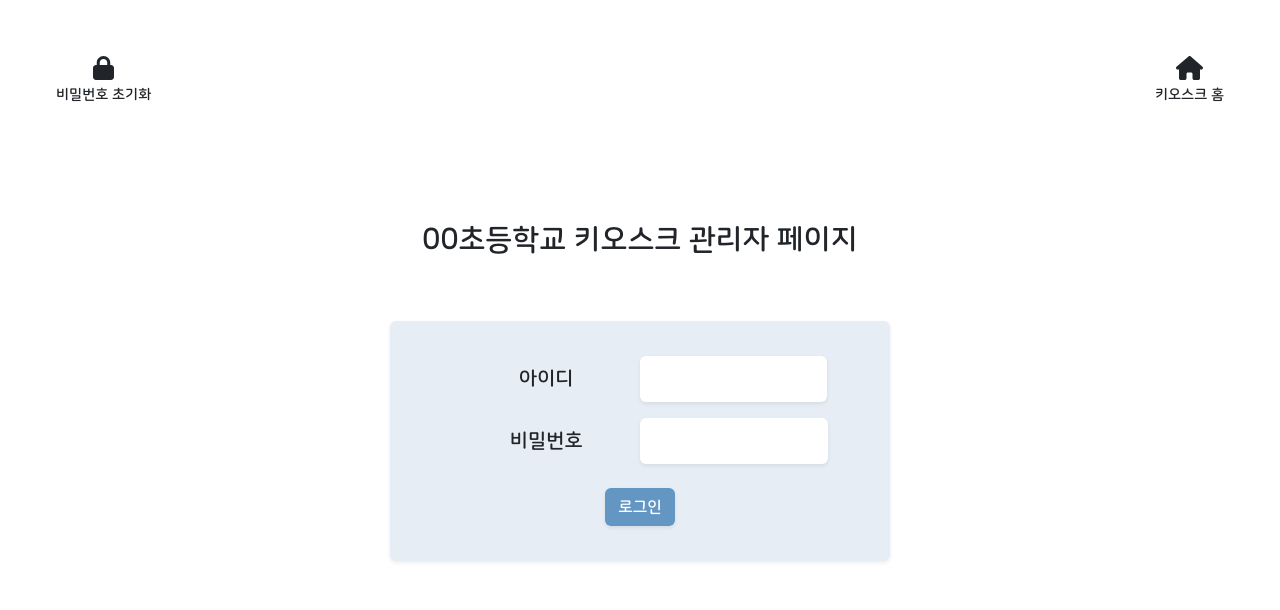
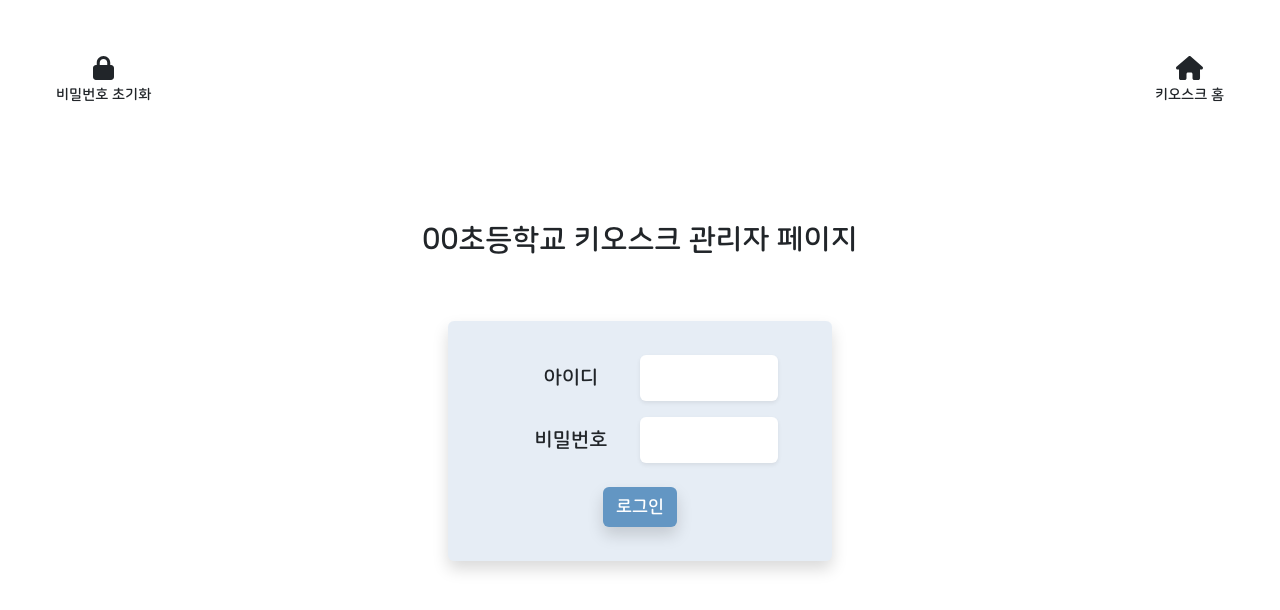
Before and after one commit to Bin-Choi/Kiokio, a Vue app in the folder frontend/kiosk/: page /login in a window 1280 px wide. Shown: the top 610 px of the page. Built offline with nearby package versions, Linux system fonts and the light colour scheme.

Commit message:
login and admin modal ui modified

```diff
--- a/frontend/kiosk/src/components/ChangePasswordModal.vue
+++ b/frontend/kiosk/src/components/ChangePasswordModal.vue
@@ -65,7 +65,7 @@
                 v-model.trim="oldPassword"
               /><br />
 
-              <label for="password1">새 비밀번호</label>
+              <label for="newPassword1">새 비밀번호</label> <br />
               <input
                 type="password"
                 id="newPassword1"
@@ -73,10 +73,10 @@
                 v-model.trim="newPassword1"
               /><br />
 
-              <label for="password2">새 비밀번호 확인</label>
+              <label for="newPassword2">새 비밀번호 확인</label>
               <input
                 type="password"
-                id="new_password2"
+                id="newPassword2"
                 class="modal-input"
                 v-model.trim="newPassword2"
               /><br />
@@ -161,7 +161,7 @@ export default {
         })
     },
     changePassword() {
-      if (this.password1 !== this.password2) {
+      if (this.newPassword1 !== this.newPassword2) {
         alert('비밀번호가 일치하지 않습니다')
         return
       }
@@ -186,8 +186,8 @@ export default {
           console.error(err)
           this.error = err.response.data
           alert('비밀번호를 다시 확인해주세요')
-          this.password1 = null
-          this.password2 = null
+          this.newPassword1 = null
+          this.newPassword2 = null
         })
     },
   },
--- a/frontend/kiosk/src/views/LoginView.vue
+++ b/frontend/kiosk/src/views/LoginView.vue
@@ -33,17 +33,7 @@
       <!-- 로그인 -->
       <div
         id="login"
-        class="d-flex flex-column rounded shadow-sm justify-content-center"
-        style="
-          text-align: center;
-          font-size: 2.5vh;
-          min-width: 260px;
-          max-width: 500px;
-          width: 60%;
-          height: 60%;
-          feature/password_update
-          padding: 2vh;
-        "
+        class="d-flex flex-column rounded shadow justify-content-center"
       >
         <div class="w-75 d-flex justify-content-between">
           <div>아이디</div>
@@ -70,8 +60,8 @@
         <div>
           <button
             type="button"
-            class="btn shadow-sm text-white"
-            style="margin-top: 1vh; background-color: #6396c3"
+            class="btn shadow text-white"
+            style="margin-top: 1vh; background-color: #6396c3; font-size: 2.2vh"
             @click="login"
           >
             로그인
@@ -147,7 +137,6 @@ export default {
 
 <style scoped>
 input {
-  max-width: 200px;
   width: 50%;
   padding: 0.5vh;
   font-size: 2vh;
@@ -155,6 +144,11 @@ input {
 
 #login {
   background-color: #2b64aa1e;
+  text-align: center;
+  font-size: 2.5vh;
+  width: 40%;
+  height: 60%;
+  padding: 2vh 1vh;
 }
 
 #login div {
```
Also changed, not shown: 1 other file (tests, documents, lock files or other folders).
